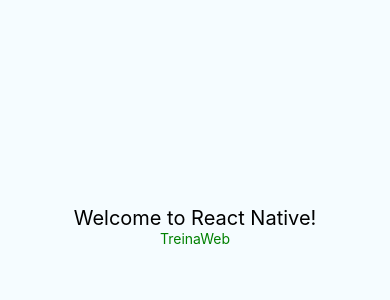
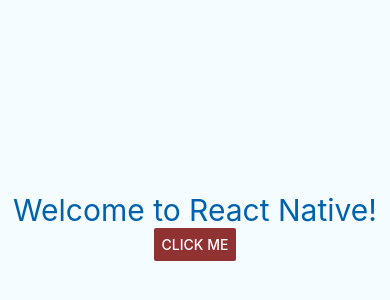
Before and after one commit to treinaweb/treinaweb-react-native-animacoes-estilizacao, a React Native app: screen / in a window 390 px wide. Shown: the part 196-496 px from the top of the page. Built offline with nearby package versions, Linux system fonts and the light colour scheme.

Commit message:
aula-02-02

```diff
--- a/App.js
+++ b/App.js
@@ -1,21 +1,14 @@
 import React, {Component} from 'react';
-import {StyleSheet, Text, View} from 'react-native';
+import {StyleSheet, Text, View, Button} from 'react-native';
+
+import myStyles, {colors} from './styles/mainStyles';
 
 export default class App extends Component{
-  state = {
-    color: 'red'
-  }
-
-  componentDidMount(){
-    setTimeout(() => {
-      this.setState({color: 'green'});
-    }, 2000)
-  }
   render() {
     return (
       <View style={styles.container}>
-        <Text style={styles.myText} >Welcome to React Native!</Text>
-        <Text style={{color: this.state.color}} >TreinaWeb</Text>
+        <Text style={[myStyles.myText, {fontSize: 30}]} >Welcome to React Native!</Text>
+        <Button title="CLICK ME" color={colors.red} />
       </View>
     );
   }
@@ -27,8 +20,5 @@
     justifyContent: 'center',
     alignItems: 'center',
     backgroundColor: '#F5FCFF',
-  },
-  myText: {
-    fontSize: 20
   }
 });
--- /dev/null
+++ b/styles/mainStyles.js
@@ -0,0 +1,16 @@
+import { StyleSheet } from 'react-native';
+
+export const colors = {
+    blue: '#0062ac',
+    red: '#903232'
+}
+
+const styles = StyleSheet.create({
+    myText: {
+        fontSize: 20,
+        color: colors.blue,
+        //...StyleSheet.absoluteFill,
+    }
+});
+
+export default styles;
```
